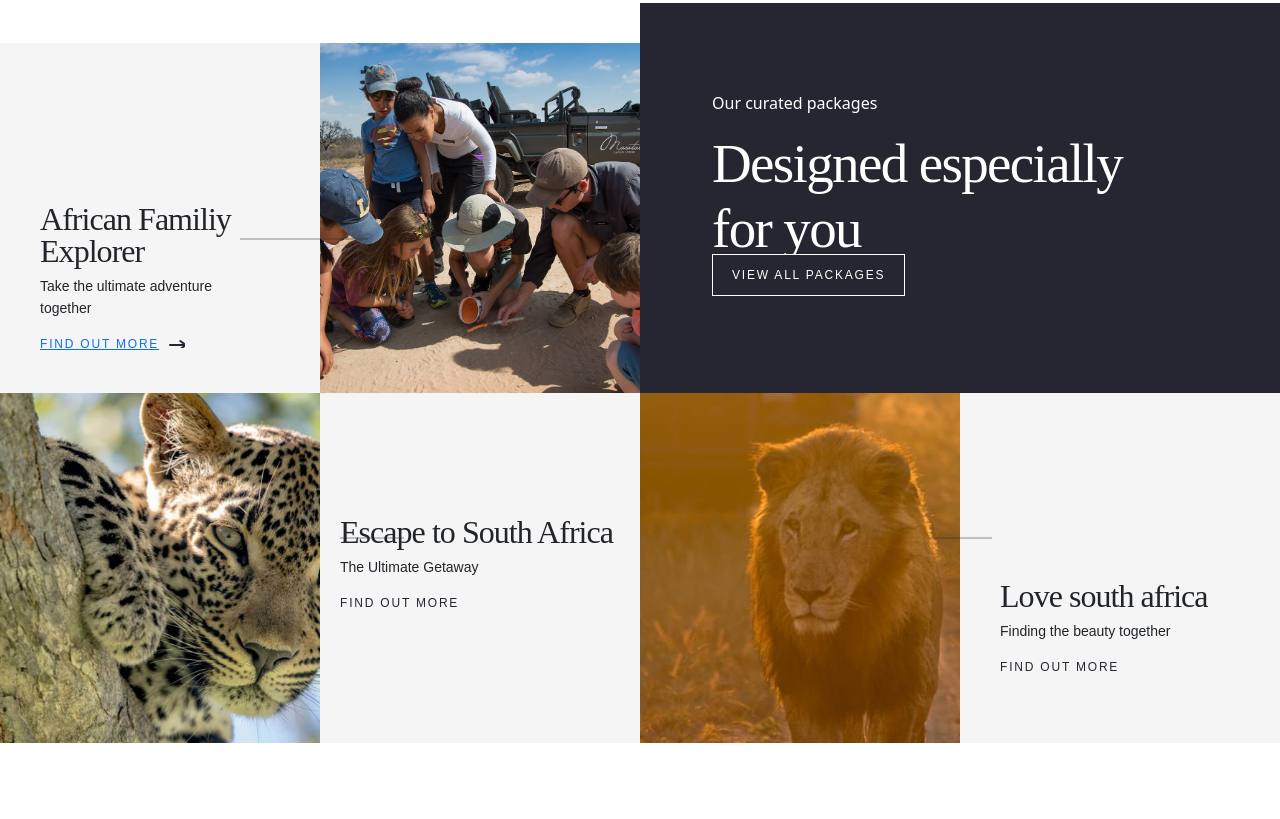
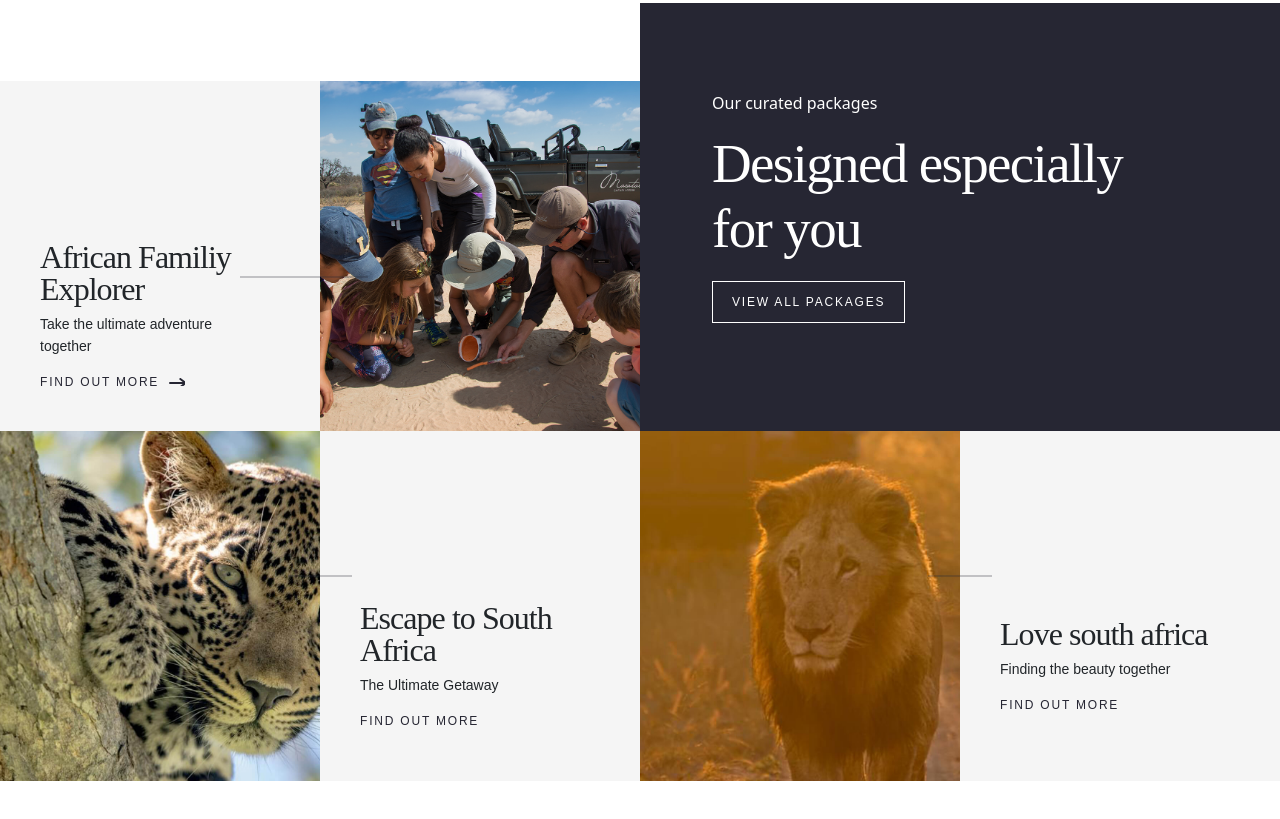
Before and after one commit to RicoKn199/clonning, a website: page index.html in a window 1280 px wide. Shown: the part 4313-5132 px from the top of the page. Before the commit the page ends 5056 px from the top, so only its background shows below. Drawn offline with nearby package versions, Linux system fonts and the light colour scheme; files whose address does not match are found by name.

Commit message:
last-update

```diff
--- a/css/style.scss
+++ b/css/style.scss
@@ -968,7 +968,7 @@
       & .find-out-more {
         display: flex;
         align-items: center;
-        & .button-link-with-arrow {
+        & .button-link-arrow {
           text-decoration: none;
           color: #262633;
         }
@@ -1047,7 +1047,7 @@
     }
     & .button-text {
       font-size: 0.75rem;
-      line-height: 1.125rem;
+      line-height: 5.125rem;
       letter-spacing: 0.15em;
       text-align: center;
       text-transform: uppercase;
@@ -1068,7 +1068,6 @@
       position: relative;
       width: 50%;
       background-color: rgba(220, 220, 221, 0.3);
-      padding: 2rem 1.25rem 2.5rem;
       display: flex;
       flex-direction: column;
       justify-content: center;
@@ -1085,7 +1084,7 @@
         }
         & hr {
           width: 4rem;
-          left: -2rem rem;
+          left: -2rem;
           top: 8rem;
           position: absolute;
           height: 0.125rem;
```
Also changed, not shown: css/style.css, 1 other file.
